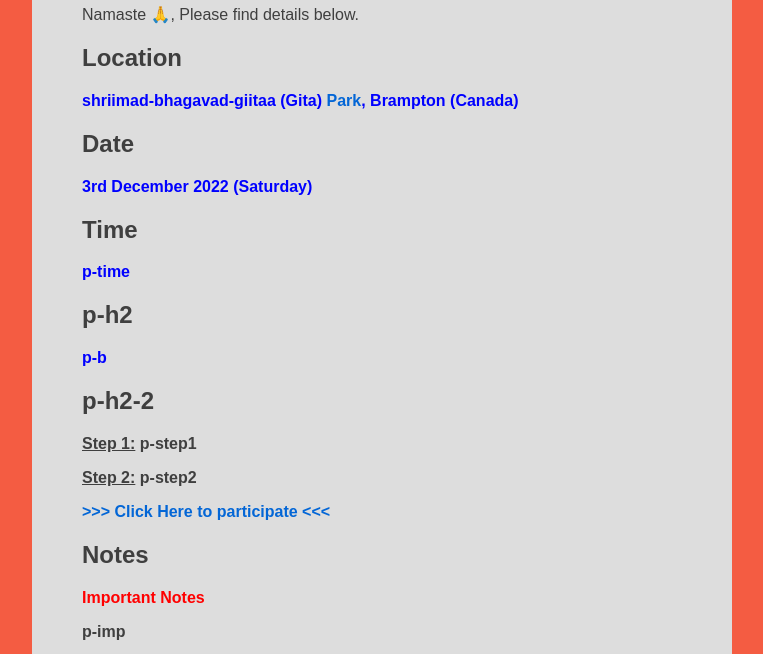
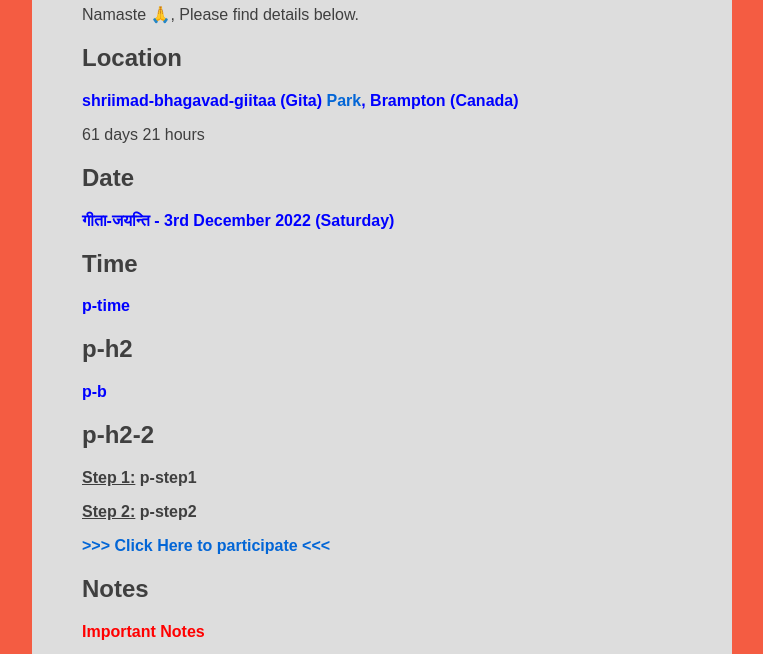
Before and after one commit to thakkaha/gita.ml, a plain HTML site: page index.html in a window 1280 px wide. Shown: the part 123-777 px from the top of the page, without its empty margins (258-1021 px from the left). Drawn offline with Linux system fonts and the light colour scheme.

Commit message:
Updated index.html - countdown

```diff
--- a/index.html
+++ b/index.html
@@ -29,9 +29,36 @@
         <h2><i class="fas fa-map-marker-alt"></i> Location</h2>
         <p style="color:blue" style="font-size:50px"><b>shriimad-bhagavad-giitaa (Gita) <a href="https://goo.gl/maps/mdQRUW9LvHkBJPmY9">Park</a>, Brampton (Canada)</b></p>
 
+<p id="countdown"></p>
 
+<script>
+// Set the date we're counting down to
+var countDownDate = new Date("Dec 3, 2022 13:01:00").getTime();
+
+// Update the count down every 1 second
+
+
+  // Get today's date and time
+  var now = new Date().getTime();
+
+  // Find the distance between now and the count down date
+  var distance = countDownDate - now;
+
+  // Time calculations for days, hours, minutes and seconds
+  var days = Math.floor(distance / (1000 * 60 * 60 * 24));
+  var hours = Math.floor((distance % (1000 * 60 * 60 * 24)) / (1000 * 60 * 60));
+
+  // Output the result in an element with id="demo"
+  document.getElementById("countdown").innerHTML = days + " days " + hours + " hours ";
+
+  // If the count down is over, write some text
+  if (distance < 0) {
+    clearInterval(x);
+    document.getElementById("countdown").innerHTML = "EXPIRED";
+  }
+</script>
         <h2><i class="fas fa-calendar-alt"></i> Date</h2>
-        <p style="color:blue" style="font-size:50px"><b>3rd December 2022 (Saturday)</b></p>
+        <p style="color:blue" style="font-size:50px"><b>गीता-जयन्ति - 3rd December 2022 (Saturday)</b></p>
 
         <h2><i class="fas fa-clock"></i> Time</h2>
         <p style="color:blue" style="font-size:50px"><b>p-time</b></p>
```
